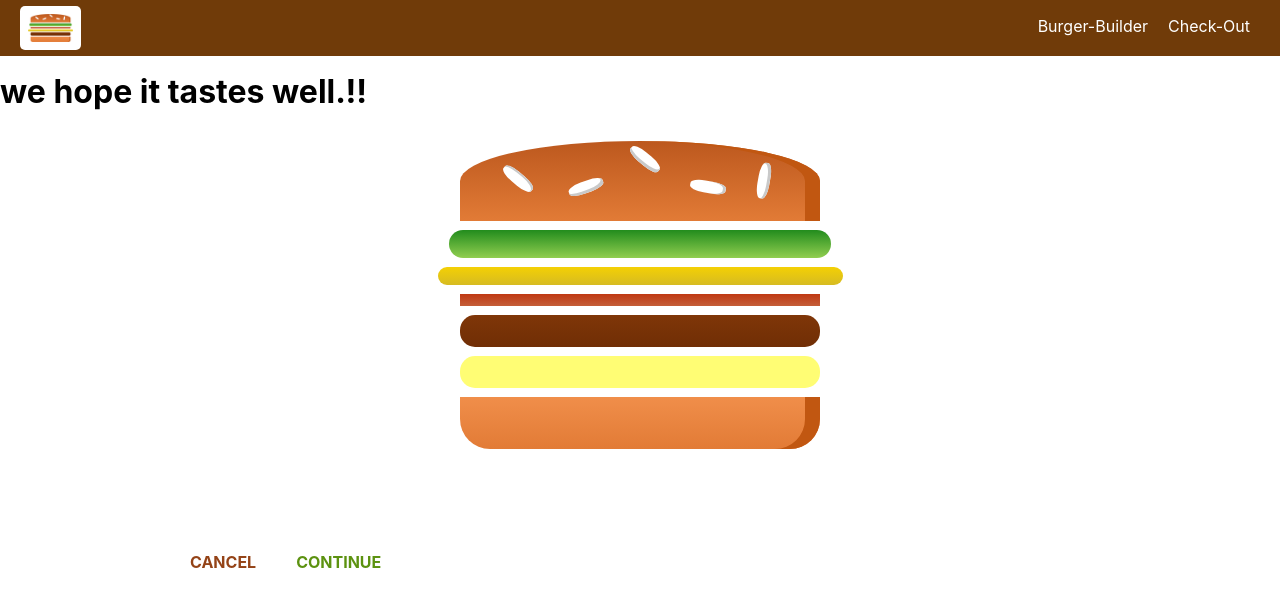
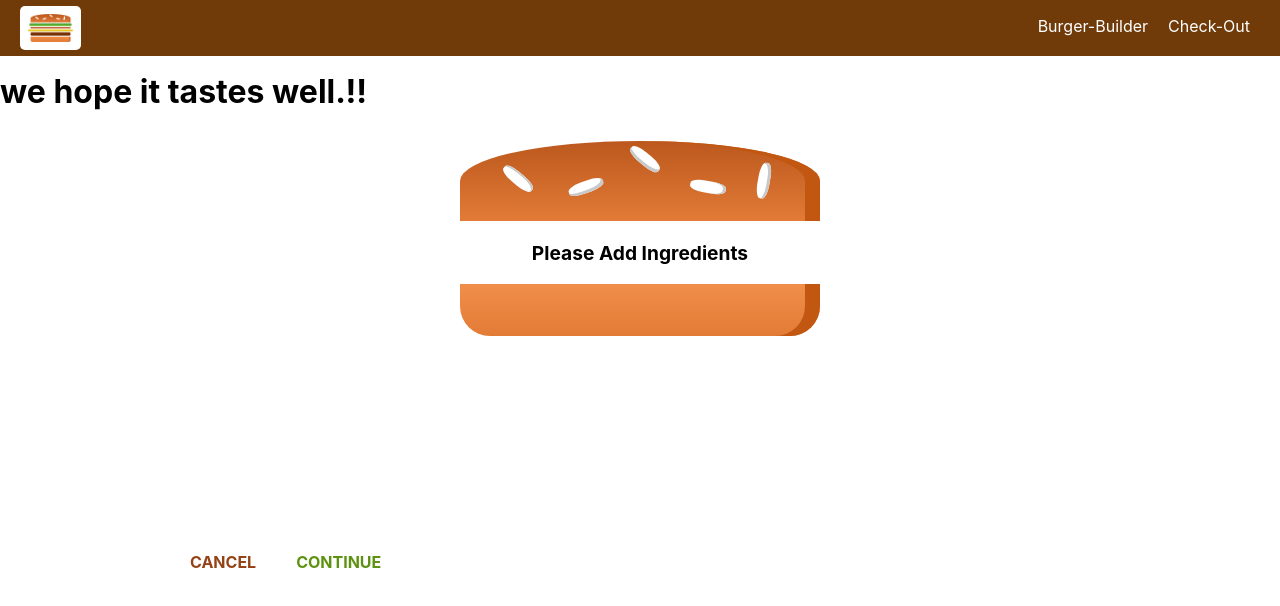
Before and after one commit to rahulgundiya/Burger-App, a React (Create React App) app in the folder burger-app/: page /checkout in a window 1280 px wide. Shown: the top 606 px of the page. Built offline with nearby package versions, Linux system fonts and the light colour scheme.

Commit message:
Passing Ingredients via Query

```diff
--- a/burger-app/src/container/BurgerBuilder/BurgerBuilder.js
+++ b/burger-app/src/container/BurgerBuilder/BurgerBuilder.js
@@ -137,8 +137,17 @@
     //  .catch(error=>{
     //     this.setState({loading:false , purchasing:false})
     //  })
-    this.props.history.push("/checkout");
+
+ const queryParams = [];
+ for (let i in this.state.ingredients) {
+     queryParams.push(encodeURIComponent(i) + '=' + encodeURIComponent(this.state.ingredients[i]));
  }
+ const queryString = queryParams.join('&');
+ this.props.history.push({
+     pathname: '/checkout',
+     search: '?' + queryString
+ });
+}
     render()
     {
 const disabledInfo = {
--- a/burger-app/src/container/Checkout/Checkout.js
+++ b/burger-app/src/container/Checkout/Checkout.js
@@ -16,6 +16,15 @@
     checkoutContinuedHandler=()=>{
     this.props.history.replace('/checkout/contact-data')
     }
+    componentDidMount() {
+        const query = new URLSearchParams(this.props.location.search);
+        const ingredients = {};
+        for (let param of query.entries()) {
+            // ['salad', '1']
+            ingredients[param[0]] = +param[1];
+        }
+        this.setState({ingredients: ingredients});
+    }
 render()
 {
     return(
```
